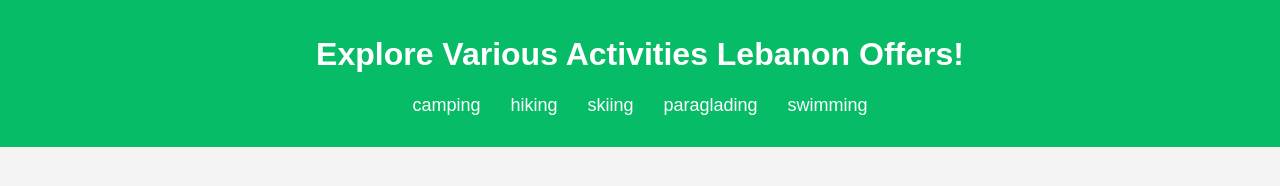
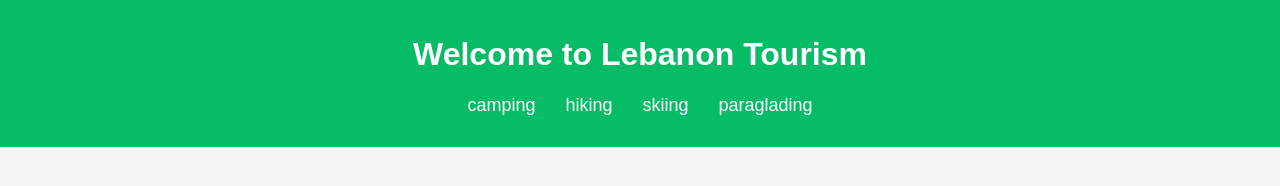
Before and after one commit to Nourlhaj/TourismWebsite, a plain HTML site: page activities.html in a window 1280 px wide. Drawn offline with Linux system fonts and the light colour scheme.

Commit message:
Add files via upload

```diff
--- a/activities.html
+++ b/activities.html
@@ -10,14 +10,14 @@
 
 <body>
     <header>
-        <h1>Explore Various Activities Lebanon Offers!</h1>
+        <h1>Welcome to Lebanon Tourism</h1>
         <nav>
             <ul>
                 <li><a href="camping.html">camping</a></li>
                 <li><a href="hiking.html">hiking</a></li>
                 <li><a href="skiing.html">skiing</a></li>
                 <li><a href="paraglading.html">paraglading</a></li>
-                <li><a href="swimming.html">swimming</a></li>
+
             </ul>
         </nav>
     </header>
```
Also changed, not shown: index.html (+2 -1 lines).
